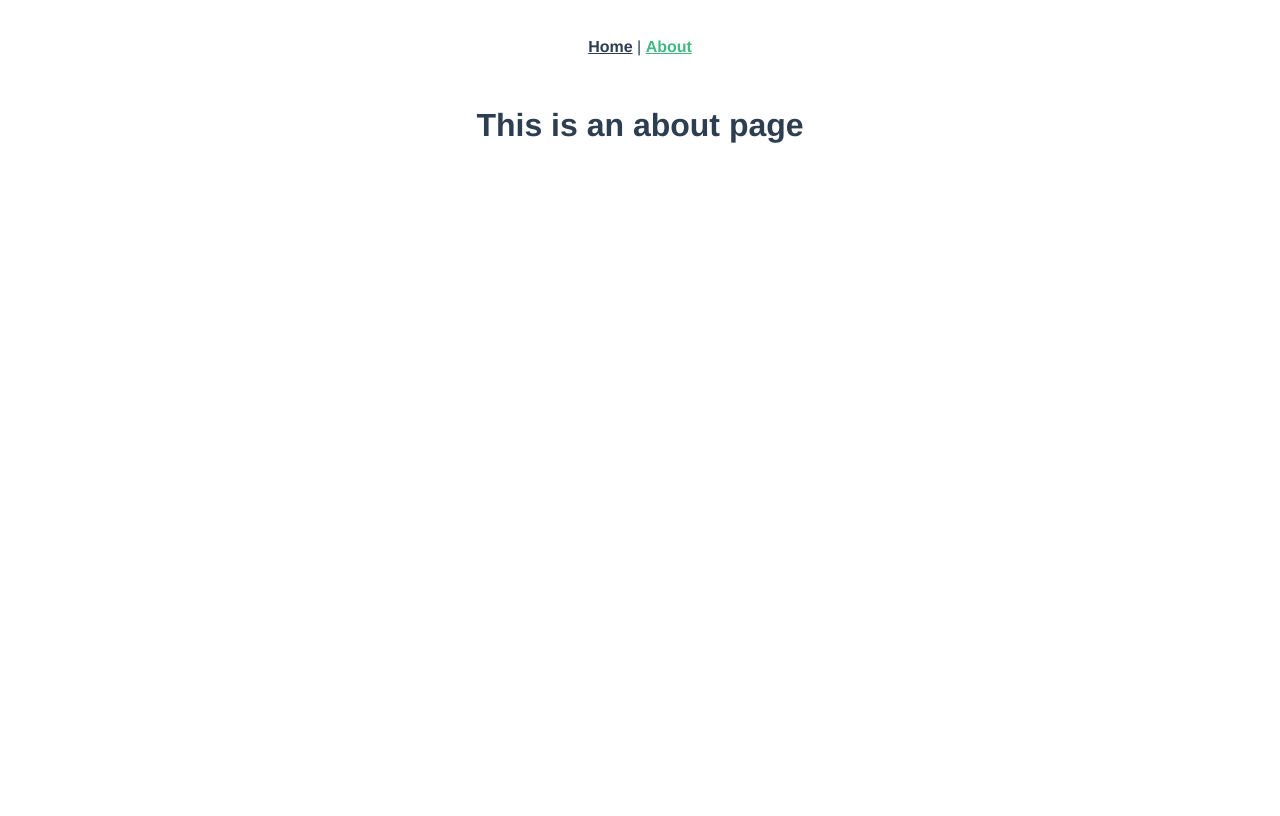
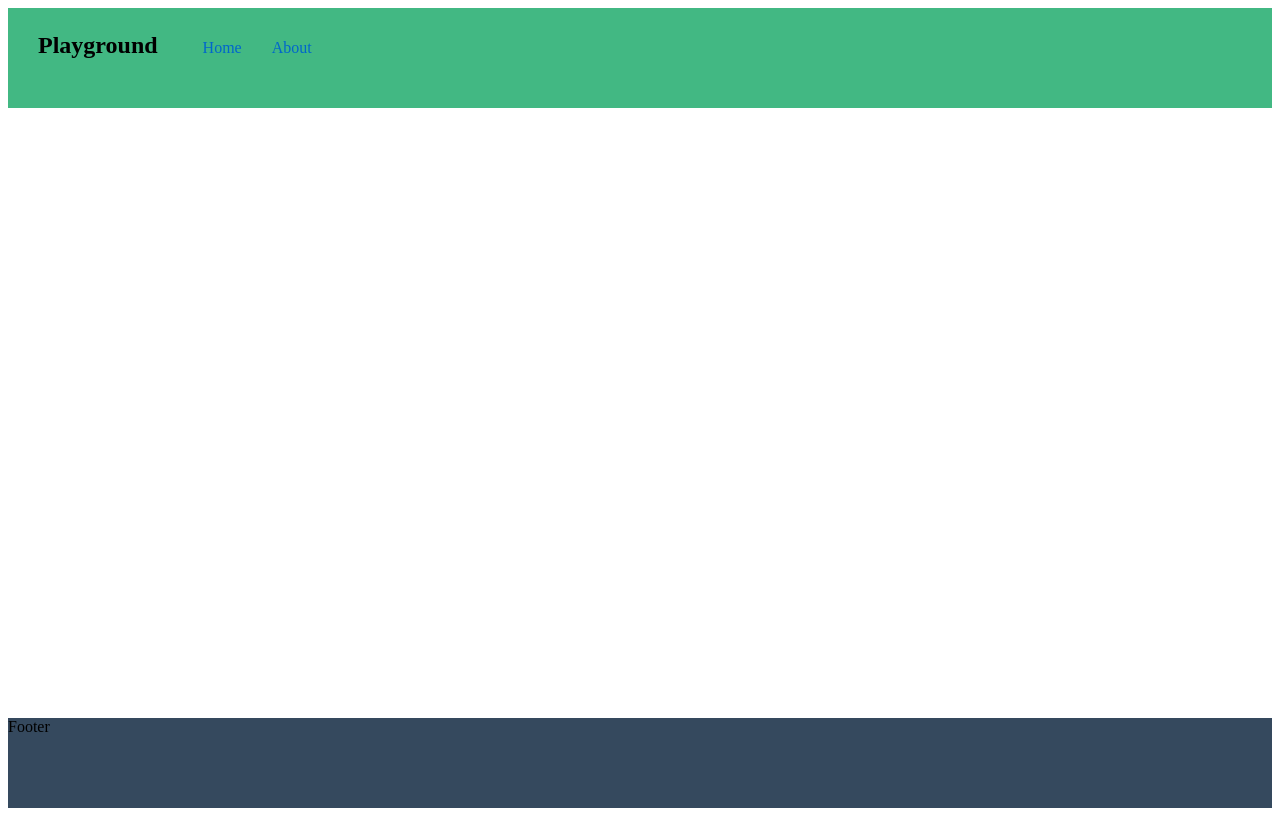
Before and after one commit to adi3230/vue-playground, a Vue app: page /about in a window 1280 px wide. Built offline with nearby package versions, Linux system fonts and the light colour scheme.

Commit message:
chore(): minor change

```diff
--- a/public/index.html
+++ b/public/index.html
@@ -5,7 +5,7 @@
     <meta http-equiv="X-UA-Compatible" content="IE=edge">
     <meta name="viewport" content="width=device-width,initial-scale=1.0">
     <link rel="icon" href="<%= BASE_URL %>favicon.ico">
-    <title>vue-playground</title>
+    <title>Adi | VueJs</title>
   </head>
   <body>
     <noscript>
--- a/src/App.vue
+++ b/src/App.vue
@@ -1,29 +1,15 @@
 <template>
   <div id="app">
-    <div id="nav">
-      <router-link to="/">Home</router-link> |
-      <router-link to="/about">About</router-link>
-    </div>
-    <router-view/>
+    <VueApp/>
   </div>
 </template>
 
-<style lang="scss">
-#app {
-  font-family: 'Avenir', Helvetica, Arial, sans-serif;
-  -webkit-font-smoothing: antialiased;
-  -moz-osx-font-smoothing: grayscale;
-  text-align: center;
-  color: #2c3e50;
-}
-#nav {
-  padding: 30px;
-  a {
-    font-weight: bold;
-    color: #2c3e50;
-    &.router-link-exact-active {
-      color: #42b983;
-    }
-  }
-}
-</style>
+<script>
+import VueApp from '@/components/VueApp.vue';
+
+export default {
+  components: {
+    VueApp,
+  },
+};
+</script>
```
